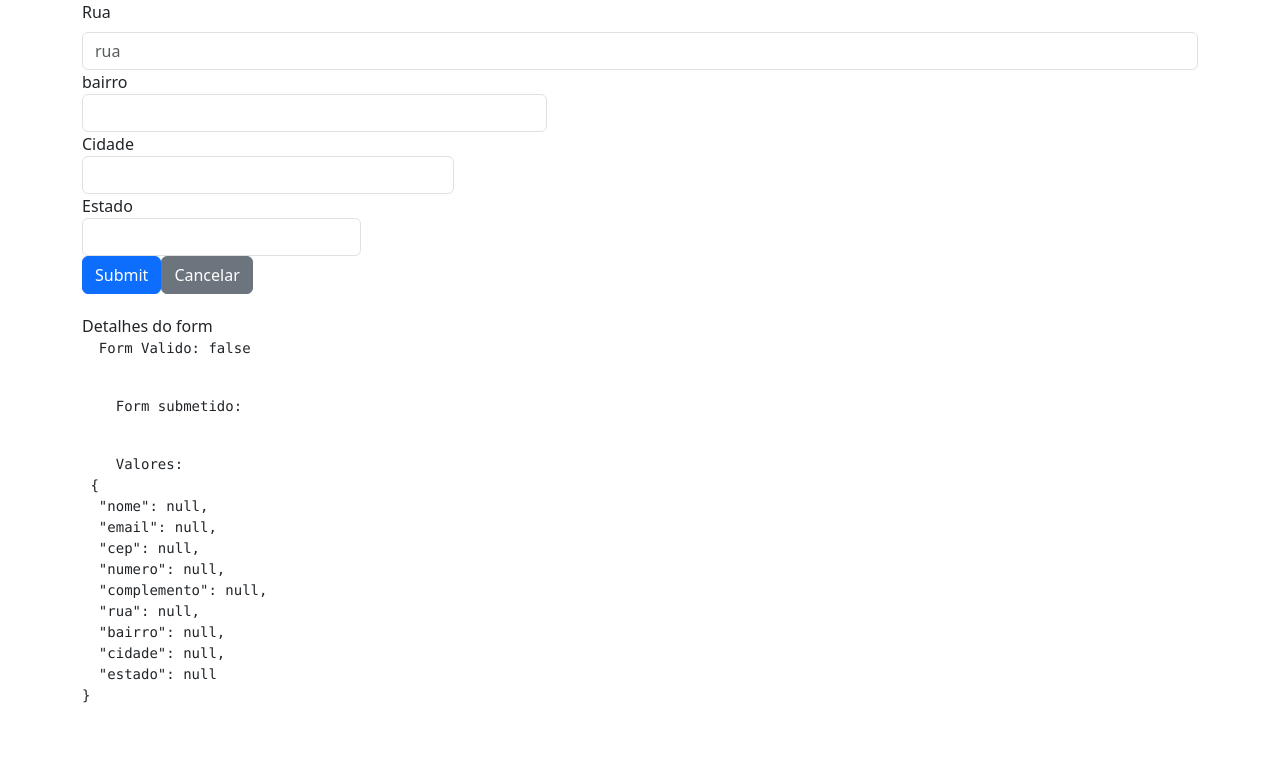
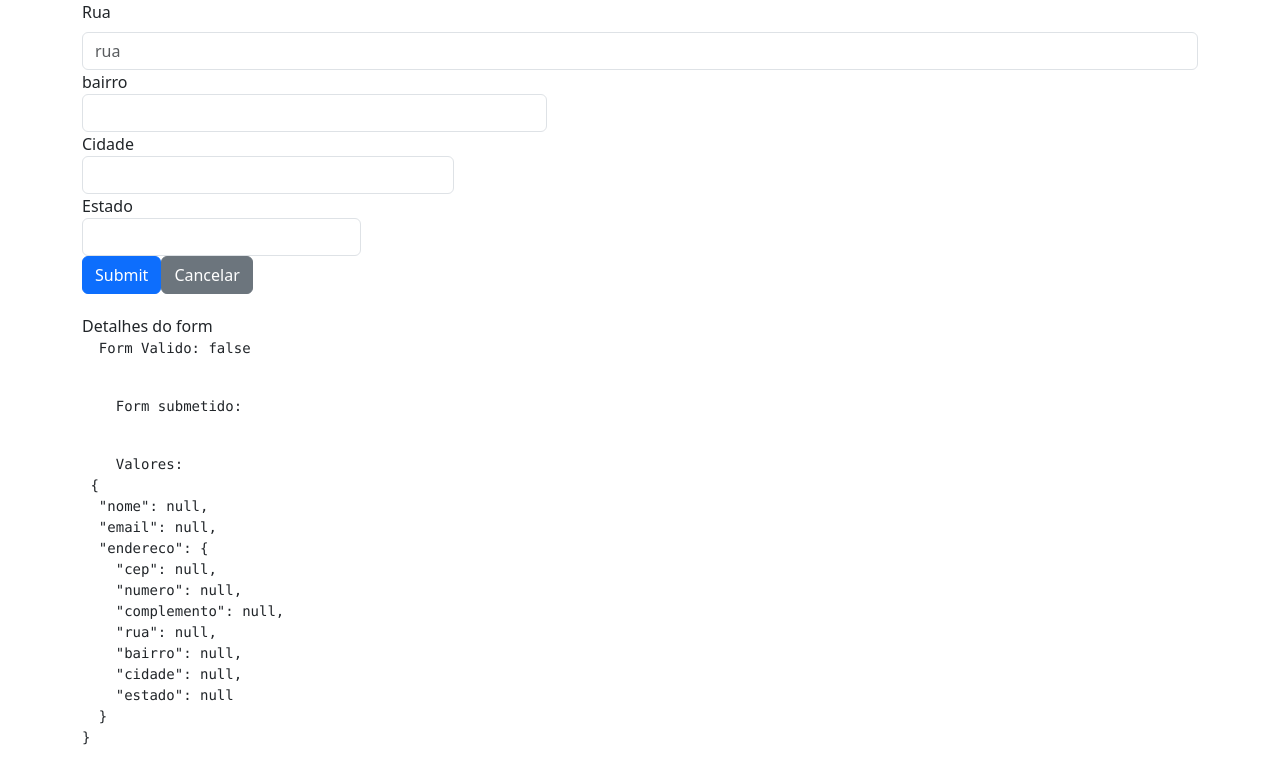
Before and after one commit to rbragadev/classes-forms, an Angular app: page /dataForm in a window 1280 px wide. Shown: the part 406-1190 px from the top of the page. Before the commit the page ends 1149 px from the top, so only its background shows below. Built offline with nearby package versions, Linux system fonts and the light colour scheme.

Commit message:
aula 97 - agrupando dados no form

```diff
--- a/src/app/data-form/data-form.component.html
+++ b/src/app/data-form/data-form.component.html
@@ -28,7 +28,7 @@
     </div>
   </div>
 
-  <div>
+  <div formGroupName="endereco">
     <div class="form-group">
       <div class="col-md-3">
         <label for="cep" class="control-label">CEP</label>
--- a/src/app/data-form/data-form.component.ts
+++ b/src/app/data-form/data-form.component.ts
@@ -32,6 +32,7 @@ export class DataFormComponent implements OnInit {
     this.formulario = this.formBuilder.group({
       nome: [null, Validators.required],
       email: [null, [Validators.required, Validators.email]],
+      endereco: this.formBuilder.group({
         cep: [null, Validators.required],
         numero: [null, Validators.required],
         complemento: [null],
@@ -39,6 +40,7 @@ export class DataFormComponent implements OnInit {
         bairro: [null, Validators.required],
         cidade: [null, Validators.required],
         estado: [null, Validators.required],
+      }),
     });
   }
 
```
Lines whose indentation alone changed are shown as unchanged.
